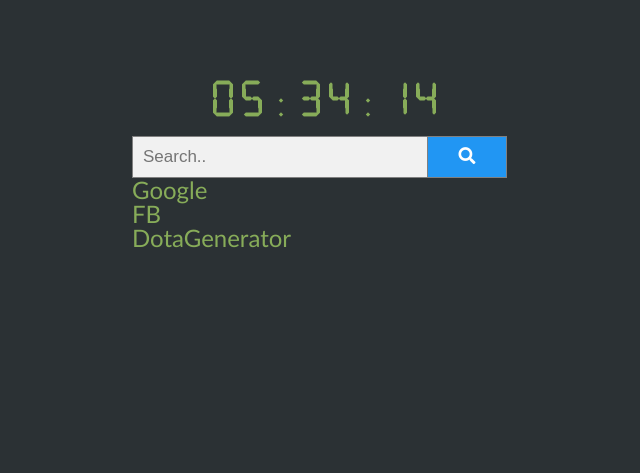
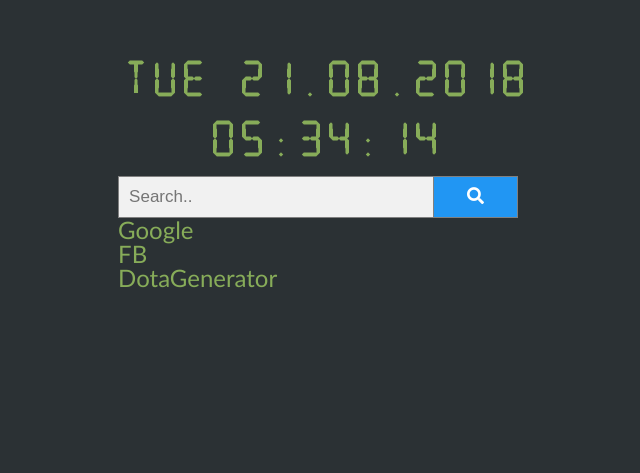
Before and after one commit to nbarateli/SteamHome, a plain HTML site: page docs/index.html in a window 1280 px wide. Shown: the part 141-614 px from the top of the page, without its empty margins (312-952 px from the left). Drawn offline with Linux system fonts and the light colour scheme.

Commit message:
added date along with clock

```diff
--- a/docs/index.html
+++ b/docs/index.html
@@ -12,11 +12,15 @@
 
 
   <link rel="stylesheet" type="text/css" media="screen" href="styles/main.css"/>
+  <script src="script/dateformat.js"></script>
   <script src="script/main.js"></script>
 </head>
 
 <body>
-<div id="clock" class="clock"></div>
+<div id="date-time">
+  <div id="date" class="clock"></div>
+  <div id='clock' class="clock"></div>
+</div>
 <div id="container">
   <div class="content">
     <div id="search">
--- a/docs/script/main.js
+++ b/docs/script/main.js
@@ -1,16 +1,8 @@
 function showTime() {
     var date = new Date();
-    var h = date.getHours(); // 0 - 23
-    var m = date.getMinutes(); // 0 - 59
-    var s = date.getSeconds(); // 0 - 59
 
-    h = (h < 10) ? "0" + h : h;
-    m = (m < 10) ? "0" + m : m;
-    s = (s < 10) ? "0" + s : s;
-
-    var time = h + ":" + m + ":" + s;
-    document.getElementById("clock").innerText = time;
-    document.getElementById("clock").textContent = time;
+    document.getElementById('date').innerText = dateFormat(date, "ddd dd.mm.yyyy");
+    document.getElementById("clock").innerText = dateFormat(date, "hh:MM:ss");
 
     setTimeout(showTime, 1000);
 
--- a/less/main.less
+++ b/less/main.less
@@ -12,9 +12,9 @@ body {
   color: @text-color;
   height: 100%;
   display: grid;
-  grid-template-areas: '. . .' '. clock .' '. container .' '. srch .';
+  grid-template-areas: '. . .' '. date .' '. container .' '. srch .';
   grid-row-gap: 1%;
-  grid-template-rows: auto 7.5% auto auto;
+  grid-template-rows: auto 15% auto auto;
   font-size: x-large;
 }
 
@@ -98,9 +98,12 @@ a {
   src: url("/fonts/SFDigitalReadout-Heavy.ttf");
 }
 
+#date-time {
+  grid-area: date;
+}
+
 .clock {
   text-align: center;
-  grid-area: clock;
   color: @text-color;
   font-size: 60px;
   font-family: digital, serif;
```
Also changed, not shown: docs/styles/main.css.
